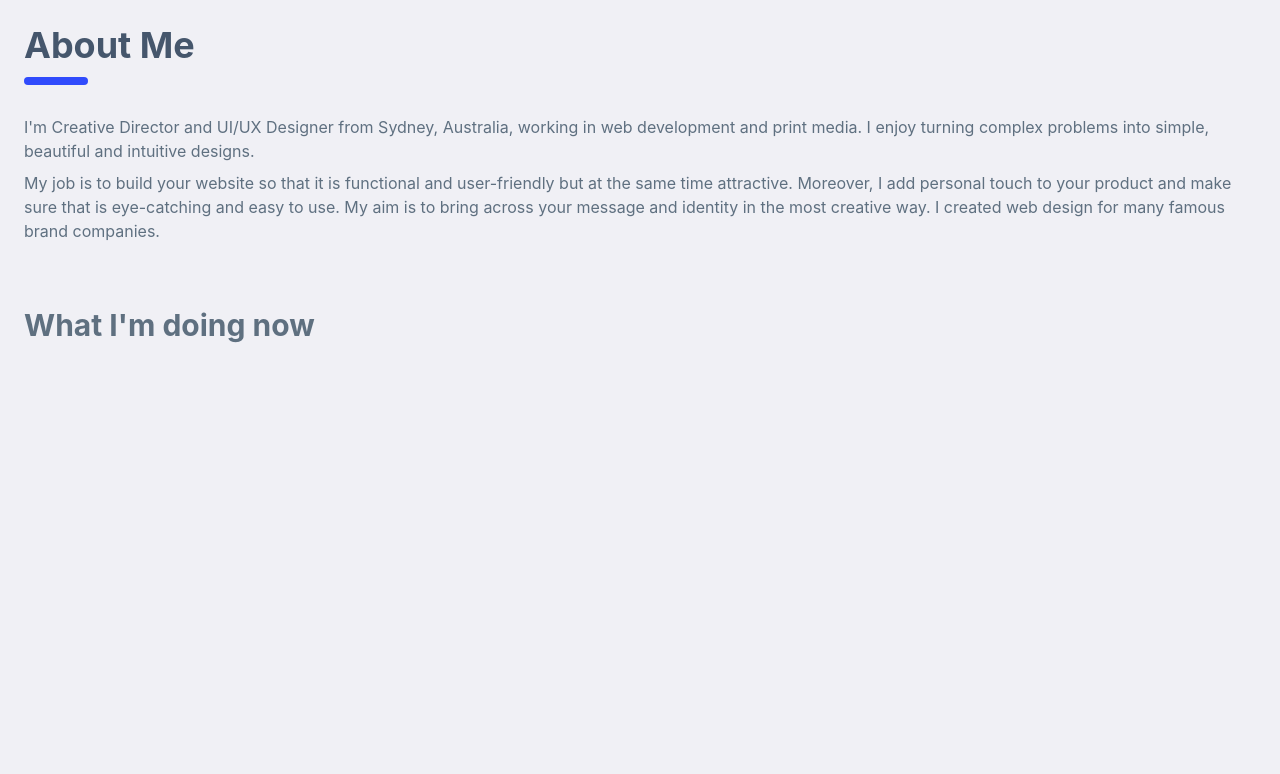
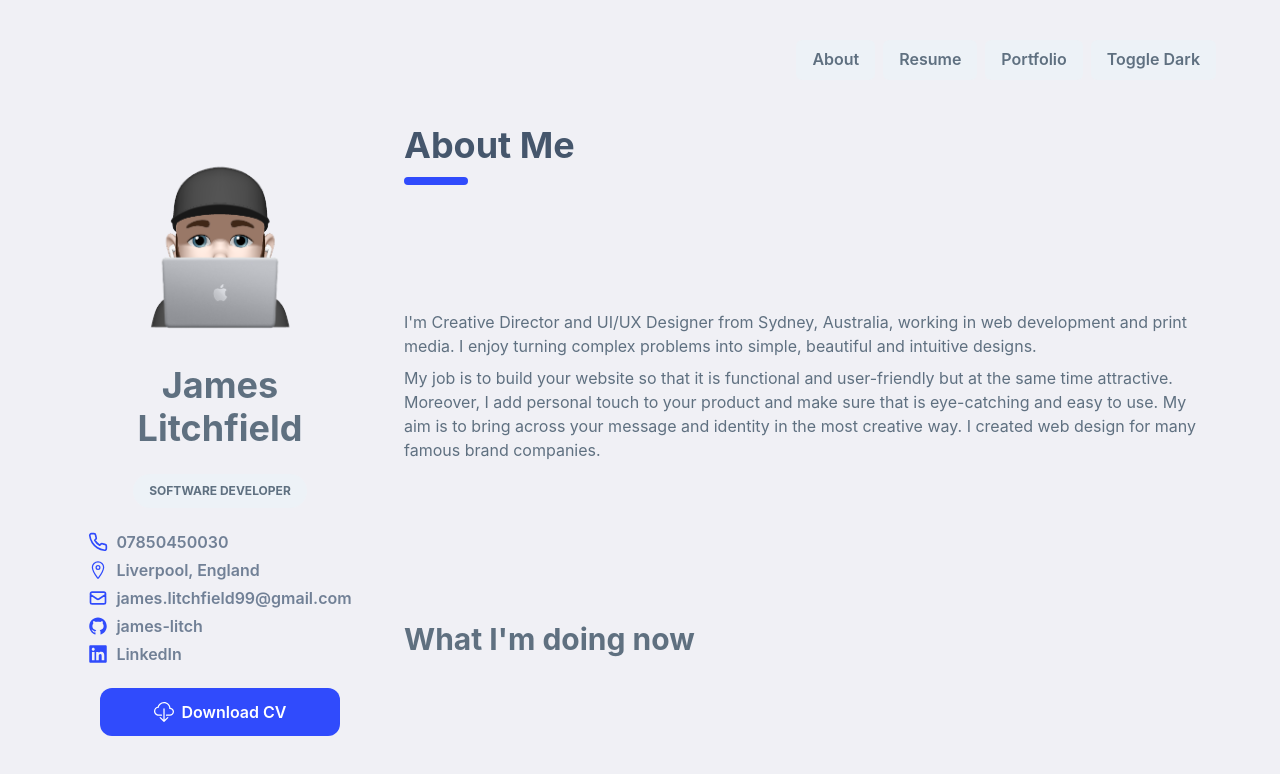
Before and after one commit to james-litch/portfolio, a Next.js app: page / in a window 1280 px wide. Shown: the top 774 px of the page. Built offline with nearby package versions, Linux system fonts and the light colour scheme.

Commit message:
use layout in app

```diff
--- a/pages/_app.tsx
+++ b/pages/_app.tsx
@@ -1,11 +1,14 @@
 import { ChakraProvider } from '@chakra-ui/react'
 import { AppProps } from 'next/app'
+import Layout from '../Components/Layout'
 import theme from '../theme'
 
 function MyApp({ Component, pageProps }: AppProps) {
   return (
     <ChakraProvider theme={theme} resetCSS>
-      <Component {...pageProps} />
+      <Layout>
+        <Component {...pageProps} />
+      </Layout>
     </ChakraProvider>
   )
 }
```
